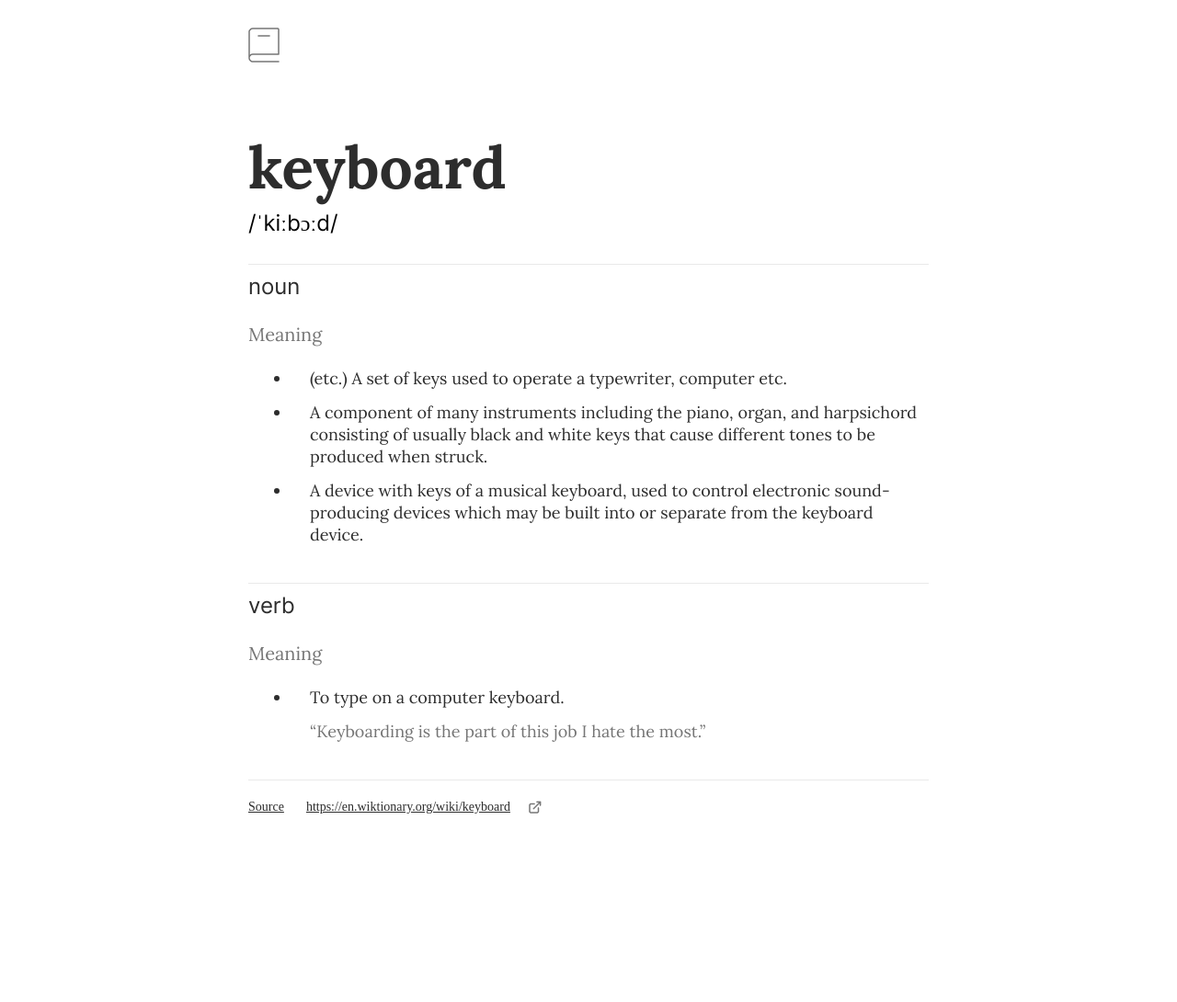
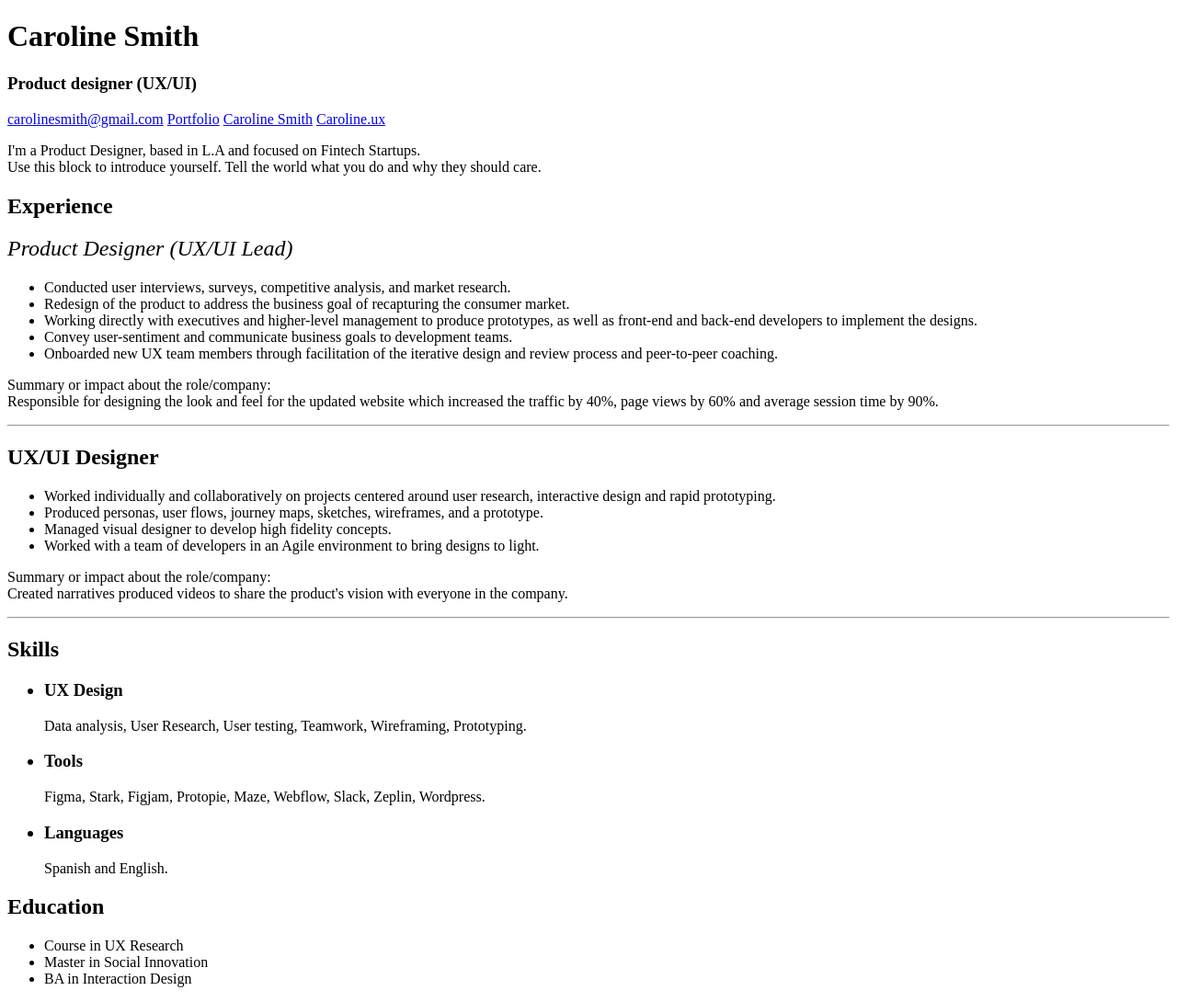
Before and after one commit to sophirem/java-praktikum-nau, a plain HTML site: page index.html in a window 1280 px wide. Shown: the whole page at 92% size. Before the commit the page ends 886 px from the top, so only its background shows below. Drawn offline with Linux system fonts and the light colour scheme.

Commit message:
Reset styles, add fonts

```diff
--- a/index.html
+++ b/index.html
@@ -2,45 +2,78 @@
 <html lang="en">
 <head>
     <meta charset="UTF-8">
-    <link rel="stylesheet" href="reset.css">
-    <link rel="stylesheet" href="normalize.css">
-    <link rel="stylesheet" href="styles.css">
     <meta name="viewport" content="width=device-width, initial-scale=1.0">
-    <title>CSS0.2</title>
+    <title>CSS0.3</title>
 </head>
 <body>
-    <header><img src="./iconoir_book.png" alt="Top picture"/></header>
+    <header>
+        <h1>Caroline Smith</h1>
+        <h3>Product designer (UX/UI)</h3>
+        <nav>
+            <a href="#">carolinesmith@gmail.com</a>
+            <a href="#">Portfolio</a>
+            <a href="#">Caroline Smith</a>
+            <a href="#">Caroline.ux</a>
+        </nav>
+    </header>
+    <main>
+        <p>I'm a Product Designer, based in L.A and focused on Fintech Startups.<br>
+        Use this block to introduce yourself. Tell the world what you do and why they should care.</p>
 
-    <main>
-        <h1>keyboard</h1>
-        <h2>/ˈkiːb&#596;ːd/</h2>
+        <section>
+            <article>
+                <h2>Experience</h2>
+            </article>
+                <h2 style="font-weight: normal;"><i>Product Designer (UX/UI Lead)</i></h2>
 
-        <article>
-            <h3>noun</h3>
-            <h4>Meaning</h4>
+                <ul>
+                    <li>Conducted user interviews, surveys, competitive analysis, and market research.</li>
+                    <li>Redesign of the product to address the business goal of recapturing the consumer market.</li>
+                    <li>Working directly with executives and higher-level management to produce prototypes, as well as front-end and back-end developers to implement the designs.</li>
+                    <li>Convey user-sentiment and communicate business goals to development teams.</li>
+                    <li>Onboarded new UX team members through facilitation of the iterative design and review process and peer-to-peer coaching.</li>
+                </ul>
+
+                <p>Summary or impact about the role/company:<br>
+                Responsible for designing the look and feel for the updated website which increased the traffic by 40%, page views by 60% and average session time by 90%.</p>
+        </section>
+            <hr>
+        <section>
+            <h2>UX/UI Designer</h2>
+
             <ul>
-                <li>(etc.) A set of keys used to operate a typewriter, computer etc.</li>
-                <li>A component of many instruments including the piano, organ, and harpsichord consisting of usually black and white keys that cause different tones to be produced when struck.</li>
-                <li>A device with keys of a musical keyboard, used to control electronic sound-producing devices which may be built into or separate from the keyboard device.</li>
+                <li>Worked individually and collaboratively on projects centered around user research, interactive design and rapid prototyping.</li>
+                <li>Produced personas, user flows, journey maps, sketches, wireframes, and a prototype.</li>
+                <li>Managed visual designer to develop high fidelity concepts.</li>
+                <li>Worked with a team of developers in an Agile environment to bring designs to light.</li>
             </ul>
-        </article>
 
-        <article>
-            <h3>verb</h3>
-            <h4>Meaning</h4>
-            <ul>
-                <li>To type on a computer keyboard.</li>
-                <p>“Keyboarding is the part of this job I hate the most.”</p>
-            </ul>
-        </article>
+            <p>
+                Summary or impact about the role/company:<br>
+                Created narratives produced videos to share the product's vision with everyone in the company.</p>
+        </section>
+            <hr>
+        <section>
+            <div class="column">
+                <h2>Skills</h2>
+                <ul>
+                    <h3><li>UX Design</li></h3>
+                    <p>Data analysis, User Research, User testing, Teamwork, Wireframing, Prototyping.</p>
+                    <h3><li>Tools</li></h3>
+                    <p>Figma, Stark, Figjam, Protopie, Maze, Webflow, Slack, Zeplin, Wordpress.</p>
+                    <h3><li>Languages</li></h3>
+                    <p>Spanish and English.</p>
+                </ul>
+            </div>
+            <div class="column">
+                <h2>Education</h2>
+                <ul>
+                    <li>Course in UX Research</li>
+                    <li>Master in Social Innovation</li>
+                    <li>BA in Interaction Design</li>
+                </ul>
+            </div>
+        </section>
     </main>
-
-    <footer>
-        <div>
-            <span>Source</span>
-            <a href="https://en.wiktionary.org/wiki/keyboard">https://en.wiktionary.org/wiki/keyboard</a>
-            <img src="./tabler_external-link.png" alt="Bottom picture"/>
-        </div>
-    </footer>
 </body>
 </html>
--- a/styles.css
+++ b/styles.css
@@ -1,130 +1,16 @@
-/* lora-regular - latin */
+/* spectral-regular - latin */
 @font-face {
     font-display: swap; /* Check https://developer.mozilla.org/en-US/docs/Web/CSS/@font-face/font-display for other options. */
-    font-family: 'Lora';
+    font-family: 'Spectral';
     font-style: normal;
     font-weight: 400;
-    src: url('../fonts/lora-v32-latin-regular.woff2') format('woff2'); /* Chrome 36+, Opera 23+, Firefox 39+, Safari 12+, iOS 10+ */
-}
-/* lora-700 - latin */
-@font-face {
+    src: url('../fonts/spectral-v13-latin-regular.woff2') format('woff2'); /* Chrome 36+, Opera 23+, Firefox 39+, Safari 12+, iOS 10+ */
+  }
+  /* spectral-500 - latin */
+  @font-face {
     font-display: swap; /* Check https://developer.mozilla.org/en-US/docs/Web/CSS/@font-face/font-display for other options. */
-    font-family: 'Lora';
+    font-family: 'Spectral';
     font-style: normal;
-    font-weight: 700;
-    src: url('../fonts/lora-v32-latin-700.woff2') format('woff2'); /* Chrome 36+, Opera 23+, Firefox 39+, Safari 12+, iOS 10+ */
-}
-
-/* inter-regular - latin */
-@font-face {
-    font-display: swap; /* Check https://developer.mozilla.org/en-US/docs/Web/CSS/@font-face/font-display for other options. */
-    font-family: 'Inter';
-    font-style: normal;
-    font-weight: 400;
-    src: url('../fonts/inter-v13-latin-regular.woff2') format('woff2'); /* Chrome 36+, Opera 23+, Firefox 39+, Safari 12+, iOS 10+ */
+    font-weight: 500;
+    src: url('../fonts/spectral-v13-latin-500.woff2') format('woff2'); /* Chrome 36+, Opera 23+, Firefox 39+, Safari 12+, iOS 10+ */
   }
-
-* {
-    color: #2D2D2D;
-    font-family: Lora;
-}
-
-body {
-    width: 740px;
-    margin-left: auto;
-    margin-right: auto;
-}
-
-header {
-    padding: 30px 0;
-}
-
-article {
-    padding-bottom: 40px;
-    border-top: 1px solid #E9E9E9;
-}
-
-footer {
-    padding-top: 20px;
-    border-top: 1px solid #E9E9E9;
-}
-
-h1 {
-    font-size: 64px;
-    font-style: normal;
-    font-weight: 700;
-    line-height: normal;
-    color: #2D2D2D;
-
-    margin-bottom: 5px;
-}
-
-h2 {
-    color: #000;
-    font-family: Inter;
-    font-size: 24px;
-    font-weight: 400;
-    line-height: normal;
-
-    margin-bottom: 30px;
-}
-
-h3 {
-    font-family: Inter;
-    font-size: 24px;
-    font-weight: 400;
-    font-style: normal;
-    line-height: normal;
-
-    padding-top: 9px;
-    margin-bottom: 25px;
-}
-
-h4 {
-    color: #757575;
-    font-size: 20px;
-    font-style: normal;
-    font-weight: 400;
-    line-height: normal;
-
-    margin-bottom: 24px;
-}
-
-p {
-    color: #757575;
-    font-size: 18px;
-    font-style: normal;
-    font-weight: 400;
-    line-height: 24px;
-    padding-left: 20px;
-}
-
-li {
-    font-size: 18px;
-    font-style: normal;
-    font-weight: 400;
-    line-height: 24px;
-    list-style: initial;
-    padding-left: 20px;
-}
-
-ul {
-    padding-left: 47px;
-}
-
-span, a {
-    font-size: 14px;
-    font-style: normal;
-    font-weight: 400;
-    line-height: normal;
-    text-decoration-line: underline;
-}
-
-a {
-    margin-left: 20px;
-    margin-right: 16px;
-}
-
-li:not(:last-child) {
-    margin-bottom: 13px;
-}
```
Also changed, not shown: fonts/inter-v13-latin-regular.woff2 (deleted), fonts/lato-v24-latin-900.woff2 (added), fonts/lato-v24-latin-regular.woff2 (added), fonts/lora-v32-latin-700.woff2 (deleted), fonts/lora-v32-latin-regular.woff2 (deleted), fonts/spectral-v13-latin-500.woff2 (added), fonts/spectral-v13-latin-regular.woff2 (added), iconoir_book.png (deleted), tabler_external-link.png (deleted).
